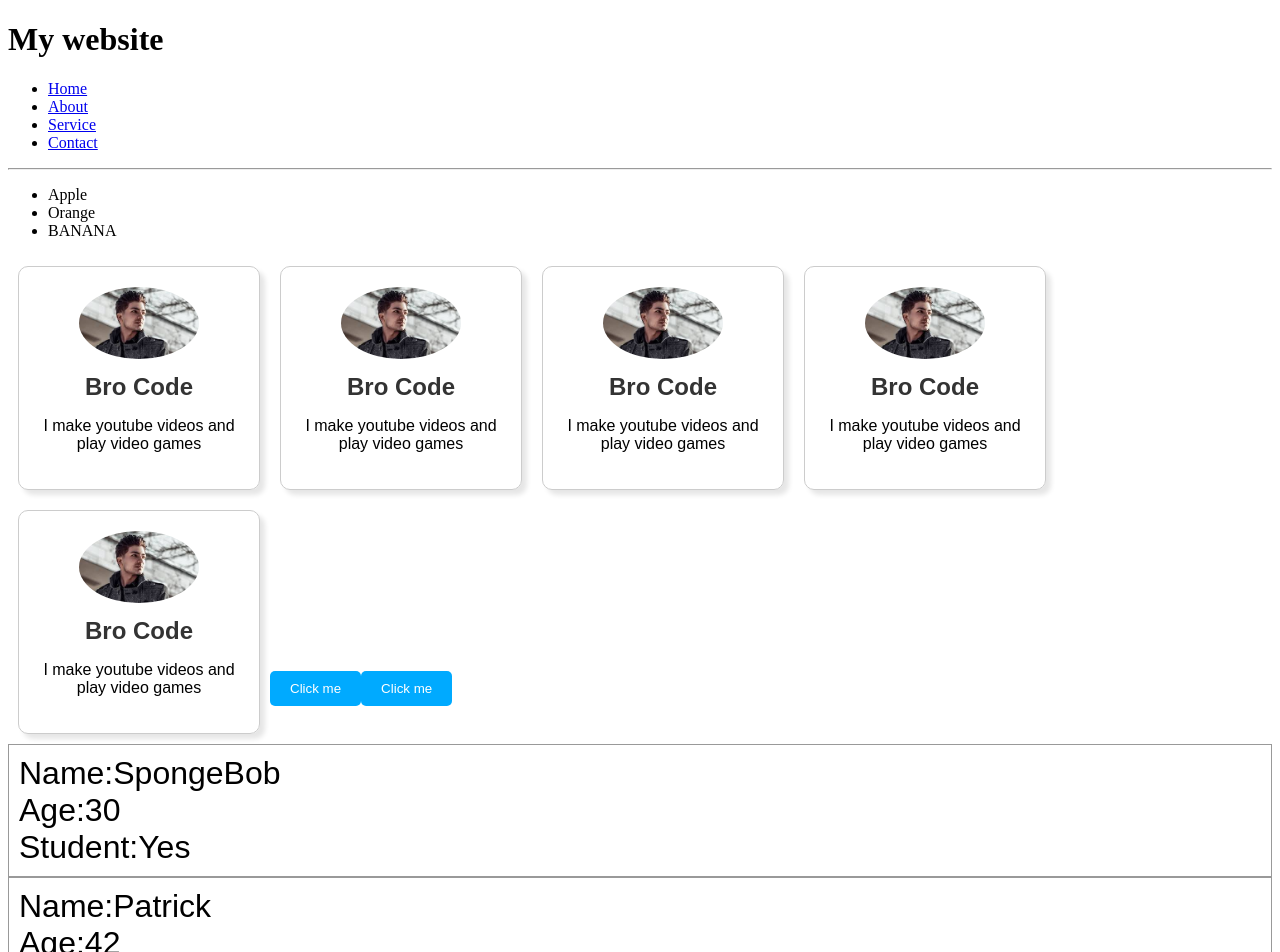
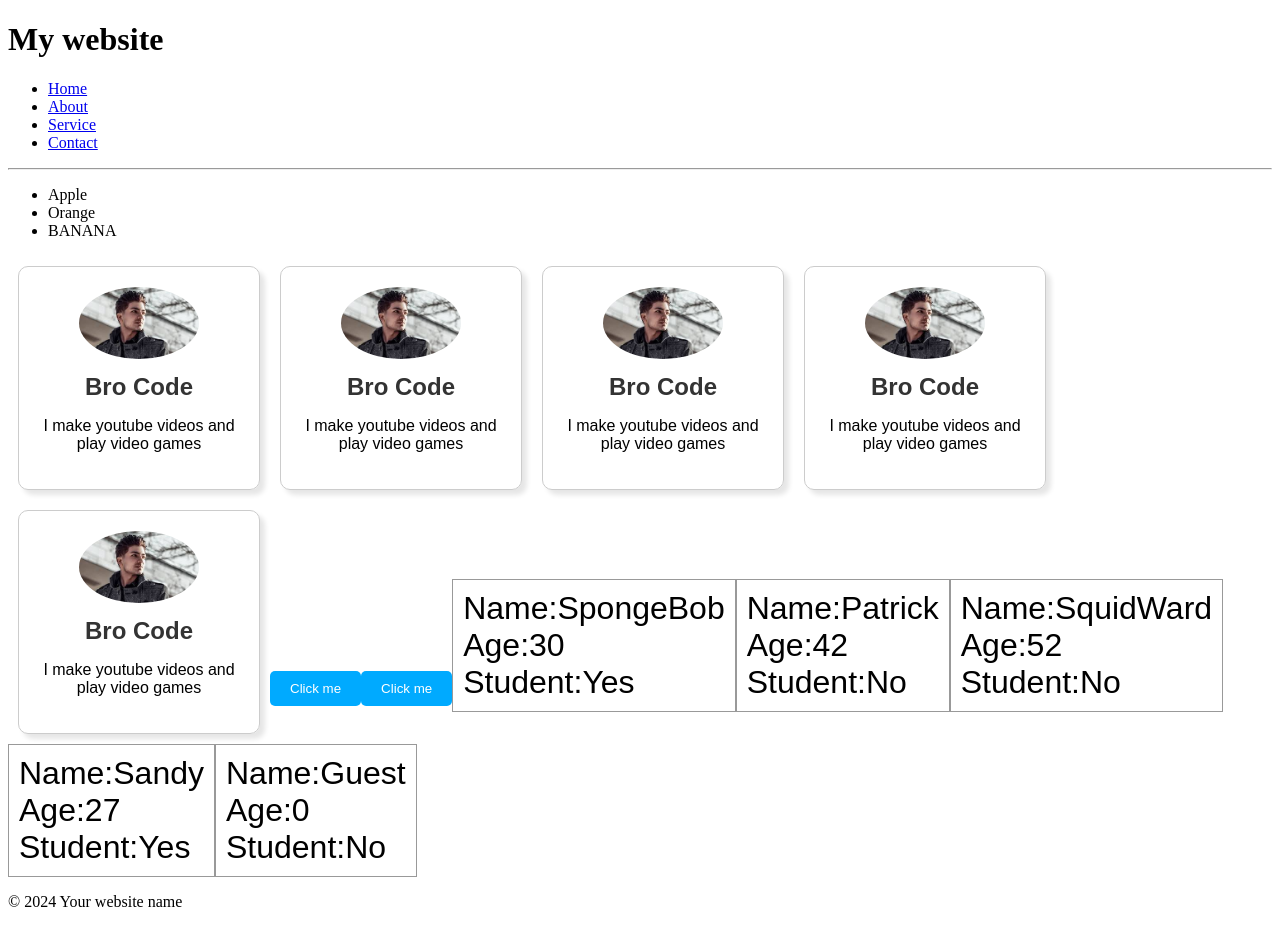
Before and after one commit to andremugabo/ReactTutorial_1, a React (Vite) app in the folder myreactApp/: page / in a window 1280 px wide. Shown: the top 952 px of the page. After the commit the page ends 927 px from the top, so only its background shows below. Built offline with nearby package versions, Linux system fonts and the light colour scheme.

Commit message:
propsType and defaultProps

```diff
--- a/myreactApp/src/App.jsx
+++ b/myreactApp/src/App.jsx
@@ -19,8 +19,9 @@ function App() {
       <ButtonInlineStyle />
       <Student name="SpongeBob" age={30} isStudent={true} />
       <Student name="Patrick" age={42} isStudent={false} />
-      <Student name="Squidward" age={52} isStudent={false} />
+      <Student name="SquidWard" age={52} isStudent={false} />
       <Student name="Sandy" age={27} isStudent={true} />
+      <Student />
       <Footer />
     </>
   );
--- a/myreactApp/src/Student.jsx
+++ b/myreactApp/src/Student.jsx
@@ -1,6 +1,11 @@
 // propTypes =  a mechanism that ensures that the passed value is
 //              of the correct datatype
 //              age : PropTypes.number
+
+// defaultProps = default values for props in case they are not passed
+//                  from the parent component
+//                  name: "Guest"
+
 import propTypes from "prop-types";
 function Student(props) {
   return (
@@ -17,4 +22,9 @@ Student.propTypes = {
   isStudent: propTypes.bool,
 };
 
+Student.defaultProps = {
+  name: "Guest",
+  age: 0,
+  isStudent: false,
+};
 export default Student;
--- a/myreactApp/src/index.css
+++ b/myreactApp/src/index.css
@@ -43,7 +43,9 @@
   font-family: Arial, sans-serif;
   font-size: 2em;
   padding: 10px;
-  border: 1px solid hsla(0, 0%, 50%, 0.8)
+  border: 1px solid hsla(0, 0%, 50%, 0.8);
+  display: inline-block;
+  max-width: 400px;
 }
 .student p{
   margin: 0;
```
